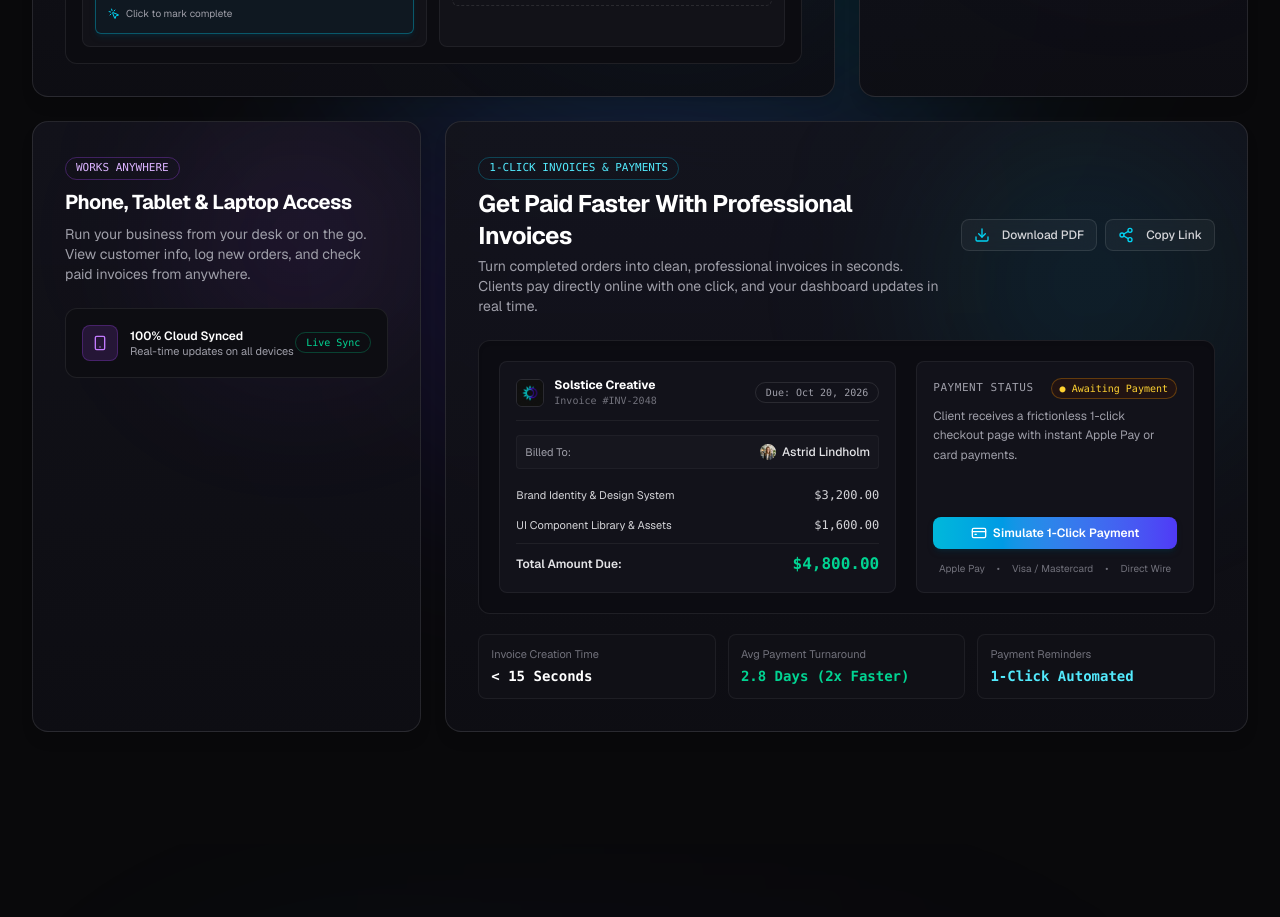
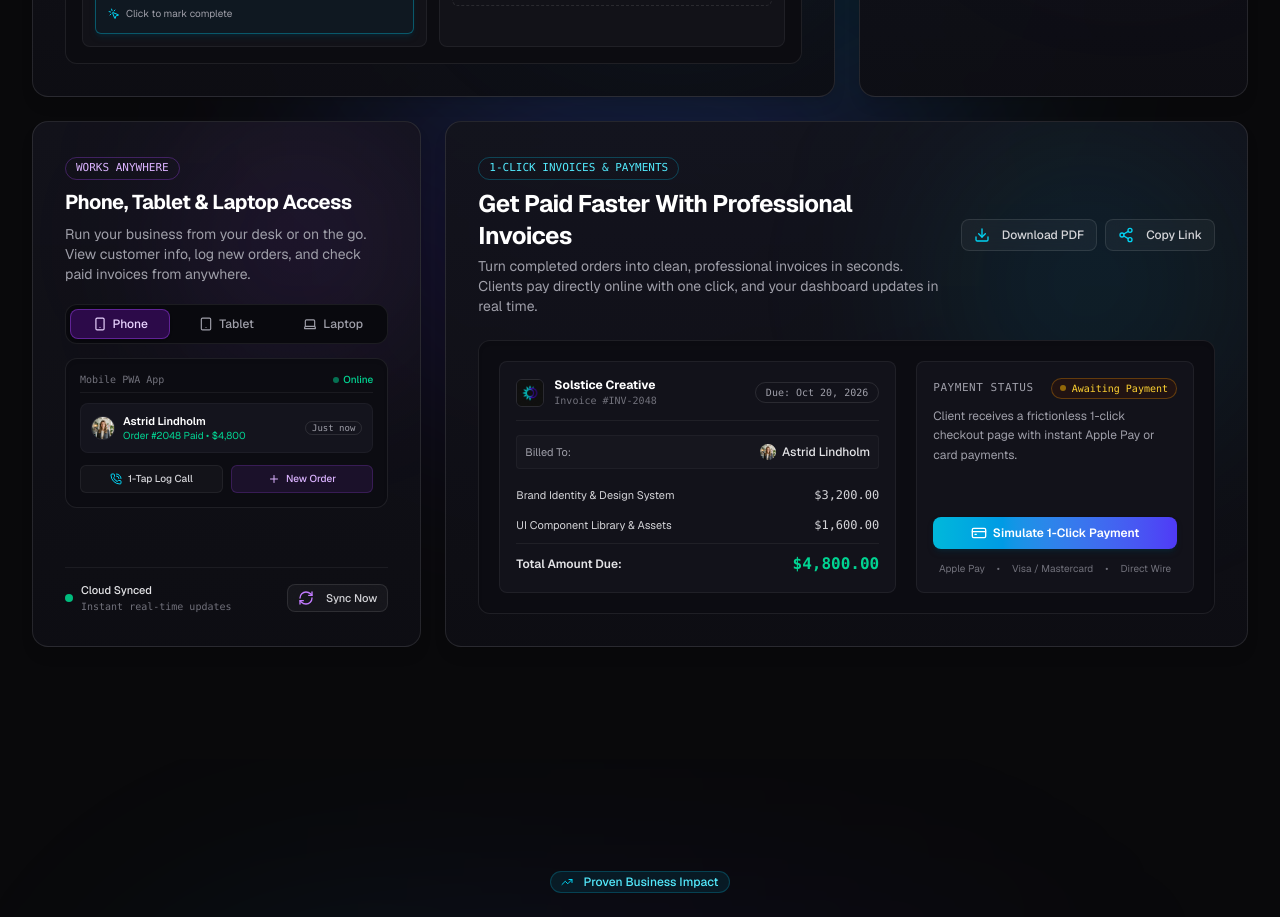
Before and after one commit to Sina-Majd/LightCRM, a Next.js app: page / in a window 1280 px wide. Shown: the part 3420-4337 px from the top of the page. Built offline with nearby package versions, Linux system fonts and the light colour scheme.

Commit message:
feat(bento-grid): add interactive device previews and streamline invoice card

```diff
--- a/src/components/bento-grid.tsx
+++ b/src/components/bento-grid.tsx
@@ -4,6 +4,12 @@ import React, { useState } from "react";
 import {
   MousePointerClick,
   Smartphone,
+  Tablet,
+  Laptop,
+  RefreshCw,
+  PhoneCall,
+  Plus,
+  PenLine,
   Download,
   CheckCircle2,
   Package,
@@ -24,10 +30,22 @@ export function BentoGrid() {
   const [orderCompleted, setOrderCompleted] = useState(false);
   const [invoicePaid, setInvoicePaid] = useState(false);
   const [exportedFormat, setExportedFormat] = useState<string | null>(null);
+  const [activeDevice, setActiveDevice] = useState<"phone" | "tablet" | "laptop">("phone");
+  const [isSyncing, setIsSyncing] = useState(false);
+  const [syncSuccess, setSyncSuccess] = useState(false);
 
   const handleExport = (format: string) => {
     setExportedFormat(format);
     setTimeout(() => setExportedFormat(null), 2500);
+  };
+
+  const handleTriggerSync = () => {
+    setIsSyncing(true);
+    setTimeout(() => {
+      setIsSyncing(false);
+      setSyncSuccess(true);
+      setTimeout(() => setSyncSuccess(false), 3000);
+    }, 600);
   };
 
   return (
@@ -239,11 +257,12 @@ export function BentoGrid() {
             whileInView={{ opacity: 1, y: 0 }}
             viewport={{ once: true, margin: "-40px" }}
             transition={{ duration: 0.6, delay: 0.15, ease: "easeOut" }}
-            className="rounded-2xl border border-white/[0.1] bg-gradient-to-b from-[#14141c]/90 to-[#0e0e14]/95 p-6 sm:p-8 relative overflow-hidden group hover:border-purple-500/30 transition-colors shadow-lg isolate"
+            className="rounded-2xl border border-white/[0.1] bg-gradient-to-b from-[#14141c]/90 to-[#0e0e14]/95 p-6 sm:p-8 relative overflow-hidden group hover:border-purple-500/30 transition-colors shadow-lg isolate flex flex-col justify-between"
           >
             <div className="absolute top-0 right-0 w-60 h-60 bg-purple-500/10 blur-[80px] rounded-full pointer-events-none" />
 
-            <div className="relative z-10">
+            <div className="relative z-10 flex flex-col h-full justify-between">
+              <div>
                 <Badge variant="outline" className="mb-2 font-mono text-[11px] text-purple-300 border-purple-500/30">
                   WORKS ANYWHERE
                 </Badge>
@@ -254,19 +273,184 @@ export function BentoGrid() {
                   Run your business from your desk or on the go. View customer info, log new orders, and check paid invoices from anywhere.
                 </p>
 
-              <div className="mt-6 rounded-xl border border-white/[0.08] bg-[#0d0d12] p-4 flex items-center justify-between">
-                <div className="flex items-center gap-3">
-                  <div className="flex h-9 w-9 items-center justify-center rounded-lg bg-purple-500/15 border border-purple-500/25 text-purple-400">
-                    <Smartphone className="h-4 w-4" />
+                {/* Device Selector Tabs */}
+                <div className="mt-5 grid grid-cols-3 gap-1.5 p-1 rounded-xl bg-[#09090e] border border-white/[0.08]">
+                  <button
+                    type="button"
+                    onClick={() => setActiveDevice("phone")}
+                    className={`flex items-center justify-center gap-1.5 py-1.5 px-2 rounded-lg text-xs font-medium transition-all cursor-pointer ${
+                      activeDevice === "phone"
+                        ? "bg-purple-600/25 text-purple-200 border border-purple-500/40 shadow-sm"
+                        : "text-zinc-400 hover:text-zinc-200 hover:bg-white/[0.04] border border-transparent"
+                    }`}
+                  >
+                    <Smartphone className="h-3.5 w-3.5" />
+                    <span>Phone</span>
+                  </button>
+                  <button
+                    type="button"
+                    onClick={() => setActiveDevice("tablet")}
+                    className={`flex items-center justify-center gap-1.5 py-1.5 px-2 rounded-lg text-xs font-medium transition-all cursor-pointer ${
+                      activeDevice === "tablet"
+                        ? "bg-purple-600/25 text-purple-200 border border-purple-500/40 shadow-sm"
+                        : "text-zinc-400 hover:text-zinc-200 hover:bg-white/[0.04] border border-transparent"
+                    }`}
+                  >
+                    <Tablet className="h-3.5 w-3.5" />
+                    <span>Tablet</span>
+                  </button>
+                  <button
+                    type="button"
+                    onClick={() => setActiveDevice("laptop")}
+                    className={`flex items-center justify-center gap-1.5 py-1.5 px-2 rounded-lg text-xs font-medium transition-all cursor-pointer ${
+                      activeDevice === "laptop"
+                        ? "bg-purple-600/25 text-purple-200 border border-purple-500/40 shadow-sm"
+                        : "text-zinc-400 hover:text-zinc-200 hover:bg-white/[0.04] border border-transparent"
+                    }`}
+                  >
+                    <Laptop className="h-3.5 w-3.5" />
+                    <span>Laptop</span>
+                  </button>
                 </div>
-                  <div className="text-xs">
-                    <div className="font-semibold text-white">100% Cloud Synced</div>
-                    <div className="text-[11px] text-zinc-400">Real-time updates on all devices</div>
+
+                {/* Interactive Dynamic Mockup Display */}
+                <div className="mt-3.5 rounded-xl border border-white/[0.08] bg-[#0c0c12] p-3.5 text-xs shadow-inner min-h-[140px] flex flex-col justify-between">
+                  {activeDevice === "phone" && (
+                    <motion.div
+                      key="phone"
+                      initial={{ opacity: 0, scale: 0.96 }}
+                      animate={{ opacity: 1, scale: 1 }}
+                      transition={{ duration: 0.2 }}
+                      className="space-y-2.5"
+                    >
+                      <div className="flex items-center justify-between text-[10px] text-zinc-500 pb-1.5 border-b border-white/[0.06]">
+                        <span className="font-mono">Mobile PWA App</span>
+                        <span className="flex items-center gap-1 text-emerald-400 font-medium">
+                          <span className="h-1.5 w-1.5 rounded-full bg-emerald-400 animate-pulse" />
+                          Online
+                        </span>
+                      </div>
+                      <div className="rounded-lg bg-[#14141d] p-2.5 border border-white/[0.04] flex items-center justify-between">
+                        <div className="flex items-center gap-2">
+                          <img
+                            src="/astrid-avatar.jpg"
+                            alt="Astrid"
+                            className="h-6 w-6 rounded-full object-cover border border-white/10"
+                          />
+                          <div>
+                            <div className="text-[11px] font-semibold text-white">Astrid Lindholm</div>
+                            <div className="text-[10px] text-emerald-400">Order #2048 Paid • $4,800</div>
                           </div>
                         </div>
-                <Badge variant="outline" className="text-[10px] text-emerald-400 border-emerald-500/30 font-mono">
-                  Live Sync
+                        <Badge variant="outline" className="text-[9px] py-0 px-1.5 font-mono text-zinc-400 border-white/10">
+                          Just now
                         </Badge>
+                      </div>
+                      <div className="flex items-center gap-2 pt-0.5">
+                        <div className="flex-1 rounded-md bg-white/[0.03] border border-white/[0.06] py-1.5 px-2 flex items-center justify-center gap-1.5 text-[10px] text-zinc-300 font-medium">
+                          <PhoneCall className="h-3 w-3 text-cyan-400 shrink-0" />
+                          <span>1-Tap Log Call</span>
+                        </div>
+                        <div className="flex-1 rounded-md bg-purple-500/10 border border-purple-500/20 py-1.5 px-2 flex items-center justify-center gap-1.5 text-[10px] text-purple-300 font-medium">
+                          <Plus className="h-3 w-3 text-purple-300 shrink-0" />
+                          <span>New Order</span>
+                        </div>
+                      </div>
+                    </motion.div>
+                  )}
+
+                  {activeDevice === "tablet" && (
+                    <motion.div
+                      key="tablet"
+                      initial={{ opacity: 0, scale: 0.96 }}
+                      animate={{ opacity: 1, scale: 1 }}
+                      transition={{ duration: 0.2 }}
+                      className="space-y-2.5"
+                    >
+                      <div className="flex items-center justify-between text-[10px] text-zinc-500 pb-1.5 border-b border-white/[0.06]">
+                        <span className="font-mono">POS & Field Signature Mode</span>
+                        <span className="text-purple-300 font-mono text-[10px]">Stylus Ready</span>
+                      </div>
+                      <div className="rounded-lg bg-[#14141d] p-2.5 border border-white/[0.04]">
+                        <div className="flex items-center justify-between text-[11px] mb-1">
+                          <span className="text-zinc-300 font-medium">On-Site Client Approval</span>
+                          <span className="inline-flex items-center gap-1 text-emerald-400 font-mono text-[10px]">
+                            <Check className="h-3 w-3" />
+                            <span>Signed</span>
+                          </span>
+                        </div>
+                        <div className="h-6 rounded bg-black/40 border border-dashed border-white/10 flex items-center justify-center gap-1.5 text-[10px] text-zinc-400 font-mono">
+                          <PenLine className="h-3 w-3 text-purple-400 shrink-0" />
+                          <span>Astrid Lindholm (Digital Signoff)</span>
+                        </div>
+                      </div>
+                      <div className="flex items-center justify-between text-[10px] text-zinc-400 px-0.5">
+                        <span>Offline caching active</span>
+                        <span className="text-cyan-400 font-mono">Syncs instantly</span>
+                      </div>
+                    </motion.div>
+                  )}
+
+                  {activeDevice === "laptop" && (
+                    <motion.div
+                      key="laptop"
+                      initial={{ opacity: 0, scale: 0.96 }}
+                      animate={{ opacity: 1, scale: 1 }}
+                      transition={{ duration: 0.2 }}
+                      className="space-y-2.5"
+                    >
+                      <div className="flex items-center justify-between text-[10px] text-zinc-500 pb-1.5 border-b border-white/[0.06]">
+                        <span className="font-mono">Desktop Power Workspace</span>
+                        <span className="text-zinc-400 font-mono text-[10px]">Multi-tab sync</span>
+                      </div>
+                      <div className="grid grid-cols-2 gap-2">
+                        <div className="rounded-lg bg-[#14141d] p-2 border border-white/[0.04]">
+                          <div className="text-[10px] text-zinc-400">Monthly Revenue</div>
+                          <div className="text-xs font-mono font-bold text-white mt-0.5">$34,800.00</div>
+                        </div>
+                        <div className="rounded-lg bg-[#14141d] p-2 border border-white/[0.04]">
+                          <div className="text-[10px] text-zinc-400">Active Deals</div>
+                          <div className="text-xs font-mono font-bold text-cyan-400 mt-0.5">18 Closed</div>
+                        </div>
+                      </div>
+                      <div className="flex items-center justify-between text-[10px] text-zinc-400 pt-0.5">
+                        <span className="font-mono text-zinc-500">Universal Palette:</span>
+                        <kbd className="px-1.5 py-0.5 rounded bg-white/10 border border-white/10 text-[9px] font-mono text-zinc-300">
+                          ⌘ + K Quick Search
+                        </kbd>
+                      </div>
+                    </motion.div>
+                  )}
+                </div>
+              </div>
+
+              {/* Bottom Interactive Cloud Sync Bar */}
+              <div className="mt-5 pt-3.5 border-t border-white/[0.06] flex items-center justify-between">
+                <div className="flex items-center gap-2">
+                  <div className="relative flex h-2 w-2">
+                    <span className="animate-ping absolute inline-flex h-full w-full rounded-full bg-emerald-400 opacity-75" />
+                    <span className="relative inline-flex rounded-full h-2 w-2 bg-emerald-500" />
+                  </div>
+                  <div className="text-[11px]">
+                    <div className="font-medium text-zinc-200">
+                      {isSyncing ? "Syncing devices..." : syncSuccess ? "Synced across devices!" : "Cloud Synced"}
+                    </div>
+                    <div className="text-[10px] text-zinc-500 font-mono">
+                      {syncSuccess ? "Latency 14ms • Up to date" : "Instant real-time updates"}
+                    </div>
+                  </div>
+                </div>
+
+                <Button
+                  size="sm"
+                  variant="outline"
+                  onClick={handleTriggerSync}
+                  disabled={isSyncing}
+                  className="h-7 px-2.5 text-[11px] border-white/10 hover:border-purple-500/40 hover:bg-purple-500/10 text-zinc-300 cursor-pointer"
+                >
+                  <RefreshCw className={`h-3 w-3 mr-1 text-purple-400 ${isSyncing ? "animate-spin" : ""}`} />
+                  <span>{isSyncing ? "Syncing" : "Sync Now"}</span>
+                </Button>
               </div>
             </div>
           </motion.div>
@@ -333,7 +517,7 @@ export function BentoGrid() {
               )}
 
               {/* Rich Interactive Dual-Panel Invoice & Payment Simulator */}
-              <div className="rounded-xl border border-white/[0.08] bg-[#0c0c12] p-4 sm:p-5 mb-5 shadow-inner">
+              <div className="rounded-xl border border-white/[0.08] bg-[#0c0c12] p-4 sm:p-5 shadow-inner">
                 <div className="grid grid-cols-1 lg:grid-cols-12 gap-5 items-center">
                   {/* Panel Left: Branded Invoice Mockup */}
                   <div className="lg:col-span-7 rounded-lg border border-white/[0.06] bg-[#12121a] p-4 space-y-3.5">
@@ -393,13 +577,23 @@ export function BentoGrid() {
                         </span>
                         <Badge
                           variant="outline"
-                          className={`text-[10px] font-mono py-0.5 px-2 ${
+                          className={`text-[10px] font-mono py-0.5 px-2 inline-flex items-center gap-1.5 ${
                             invoicePaid
                               ? "text-emerald-300 bg-emerald-950/30 border-emerald-500/30"
                               : "text-amber-300 bg-amber-950/30 border-amber-500/30"
                           }`}
                         >
-                          {invoicePaid ? "✓ Paid in Full" : "● Awaiting Payment"}
+                          {invoicePaid ? (
+                            <>
+                              <Check className="h-3 w-3 text-emerald-400" />
+                              <span>Paid in Full</span>
+                            </>
+                          ) : (
+                            <>
+                              <span className="h-1.5 w-1.5 rounded-full bg-amber-400 animate-pulse" />
+                              <span>Awaiting Payment</span>
+                            </>
+                          )}
                         </Badge>
                       </div>
 
@@ -446,21 +640,6 @@ export function BentoGrid() {
                 </div>
               </div>
 
-              {/* Bottom 3 Metric Pills */}
-              <div className="grid grid-cols-1 sm:grid-cols-3 gap-3">
-                <div className="rounded-lg border border-white/[0.06] bg-[#101016] p-3 text-xs">
-                  <div className="text-zinc-500 text-[11px]">Invoice Creation Time</div>
-                  <div className="text-white font-mono font-bold mt-1 text-sm">&lt; 15 Seconds</div>
-                </div>
-                <div className="rounded-lg border border-white/[0.06] bg-[#101016] p-3 text-xs">
-                  <div className="text-zinc-500 text-[11px]">Avg Payment Turnaround</div>
-                  <div className="text-emerald-400 font-mono font-bold mt-1 text-sm">2.8 Days (2x Faster)</div>
-                </div>
-                <div className="rounded-lg border border-white/[0.06] bg-[#101016] p-3 text-xs">
-                  <div className="text-zinc-500 text-[11px]">Payment Reminders</div>
-                  <div className="text-cyan-300 font-mono font-bold mt-1 text-sm">1-Click Automated</div>
-                </div>
-              </div>
             </div>
           </motion.div>
         </div>
```
Lines whose indentation alone changed are shown as unchanged.
